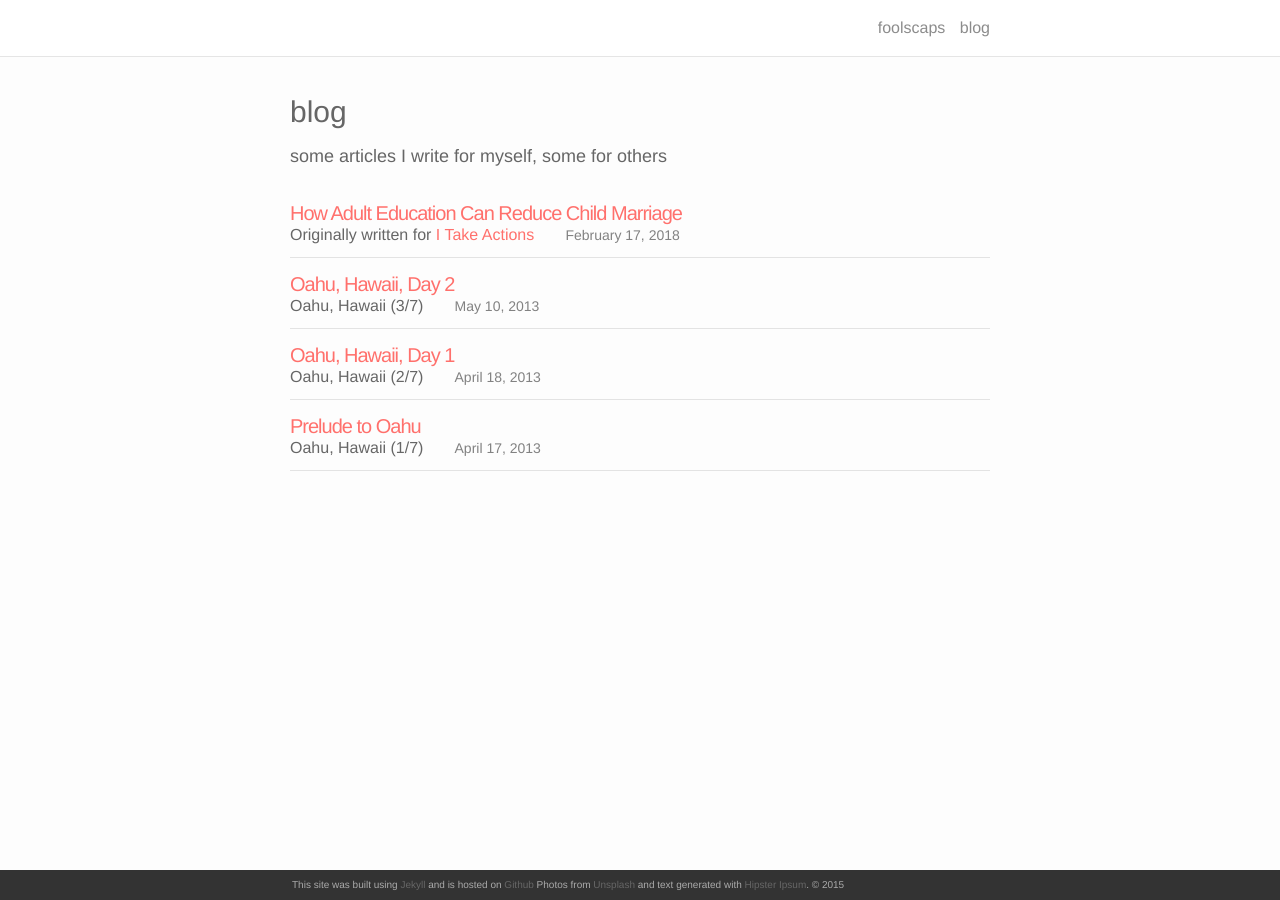
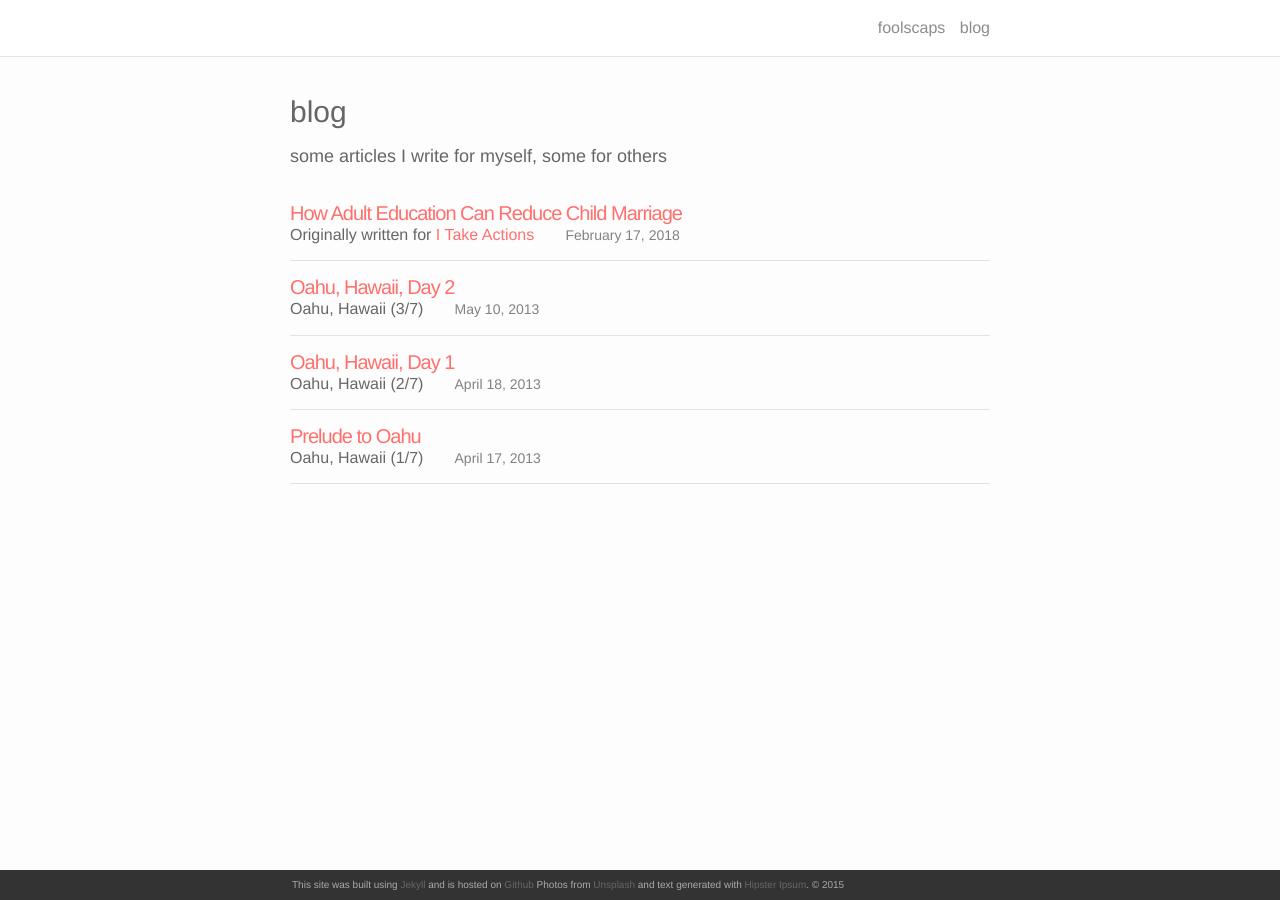
Before and after one commit to foolscaps/foolscaps.github.io, a Jekyll site: the page built from blog.md, in a window 1280 px wide. Built offline with Jekyll 4.4.1, drawn with Linux system fonts in a browser that asks for light colours; nearby versions of some CDN libraries.

Commit message:
Update _base.scss

```diff
--- a/_sass/_base.scss
+++ b/_sass/_base.scss
@@ -79,7 +79,7 @@
     height: 0;
     border-top: 1px solid rgba(0, 0, 0, 0.1);
     border-bottom: 1px solid rgba(255, 255, 255, 0.3);
-    margin-top: $vertical-spacing-unit / 2;
+    margin-top: $vertical-spacing-unit / 1.5;
 }
 
 
```
